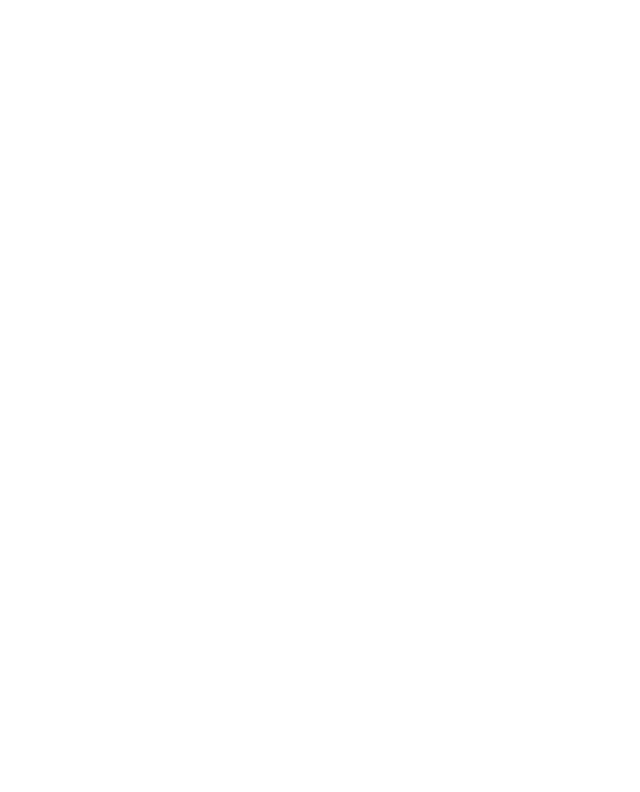
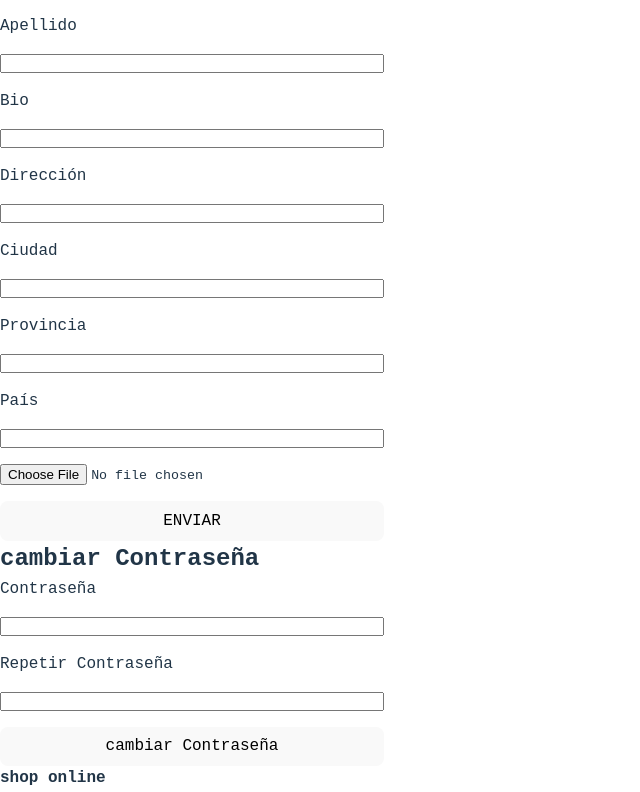
Before and after one commit to Misscafeina/marketplace, a React (Vite) app: page /editprofile in a window 1280 px wide. Before the commit this address had no page. Shown: the part 321-1113 px from the top of the page, without its empty margins (0-640 px from the left). Before the commit the page ends 800 px from the top, so only its background shows below. Built offline with nearby package versions, Linux system fonts and the light colour scheme; no server answers.

Commit message:
customhook updateUserForm

```diff
--- a/src/App.jsx
+++ b/src/App.jsx
@@ -9,17 +9,17 @@ import LoginPage from "./pages/loginPage/LoginPage";
 function App() {
   return (
     <>
-      {/* <Header /> */}
+      <Header />
       <Routes>
         <Route path="/" element={<HomePage />} />
-        <Route path="/edit-profile" element={<UpdateUserForm />} />
+        <Route path="/editprofile" element={<UpdateUserForm />} />
         {/* <Route path="/register" element={RegisterPage} /> */}
         <Route path="/login" element={<LoginPage />} />
         {/* <Route path="/profile" element={ProfilePage} /> */}
         {/* <Route path="/newproduct" element={NewProductPage} />  */}
       </Routes>
 
-      {/* <Footer /> */}
+      <Footer />
     </>
   );
 }
--- a/src/components/users/loginForm/LoginForm.jsx
+++ b/src/components/users/loginForm/LoginForm.jsx
@@ -16,6 +16,8 @@ function LoginForm() {
     e.preventDefault();
     try {
       await loginUser(username, password);
+      setUsername("");
+      setPassword("");
     } catch (error) {
       console.log(error);
     }
--- a/src/components/users/updateUserForm/UpdateUserForm.jsx
+++ b/src/components/users/updateUserForm/UpdateUserForm.jsx
@@ -1,87 +1,39 @@
-import { useEffect, useState } from "react";
-import { USER_INFO } from "../../../utils/constants";
-import { editOwnProfile } from "../../../services/userService";
+import useUpdateUserForm from "./useUpdateUserForm";
+import "./style.css";
 
 function UpdateUserForm() {
-  const [avatarUrl, setAvatarUrl] = useState();
-  const [name, setName] = useState(null);
-  const [lastname, setLastname] = useState(null);
-  const [password, setPassword] = useState();
-  const [repeatPassword, setRepeatPassword] = useState(null);
-  const [country, setCountry] = useState(null);
-  const [region, setRegion] = useState(null);
-  const [address, setAddress] = useState(null);
-
-  const [city, setCity] = useState(null);
-
-  useEffect(() => {
-    setAvatarUrl(USER_INFO?.avatar);
-  }, []);
-
-  const handleImageChange = (e) => {
-    const target = e.target.files[0];
-    const url = URL.createObjectURL(target);
-    setAvatarUrl(url);
-  };
-  const handleNameChange = (e) => {
-    const value = e.target.value;
-    setName(value);
-  };
-  const handleLastnameChange = (e) => {
-    const value = e.target.value;
-    setLastname(value);
-  };
-  const handlePasswordChange = (e) => {
-    const value = e.target.value;
-    setPassword(value);
-  };
-  const handleRepeatPasswordChange = (e) => {
-    const value = e.target.value;
-    setRepeatPassword(value);
-  };
-  const handleCountryChange = (e) => {
-    const value = e.target.value;
-    setCountry(value);
-  };
-  const handleRegionChange = (e) => {
-    const value = e.target.value;
-    setRegion(value);
-  };
-
-  const handleAddressChange = (e) => {
-    const value = e.target.value;
-    setAddress(value);
-  };
-
-  const handleCityChange = (e) => {
-    const value = e.target.value;
-    setCity(value);
-  };
-
-  // Función para llamar a backend y guardar la imagen localmente
-  const handleOnSubmit = async (e) => {
-    e.preventDefault();
-    console.log(e.target);
-    const formData = new FormData(e.target);
-    for (const value of formData.keys()) {
-      console.log(value);
-    }
-    const config = {
-      header: {
-        "Content-Type": "multipart/form-data",
-      },
-    };
-
-    try {
-      await editOwnProfile(formData, config);
-    } catch (err) {
-      console.log(err);
-    }
-  };
+  const {
+    state: {
+      avatarUrl,
+      name,
+      lastname,
+      password,
+      repeatPassword,
+      country,
+      region,
+      address,
+      city,
+      bio,
+    },
+    actions: {
+      handleAddressChange,
+      handleCityChange,
+      handleCountryChange,
+      handleImageChange,
+      handleLastnameChange,
+      handleNameChange,
+      handlePasswordChange,
+      handleRepeatPasswordChange,
+      handleRegionChange,
+      handleOnSubmit,
+      handleBioChange,
+    },
+  } = useUpdateUserForm();
 
   return (
-    <>
-      <form method="post" onSubmit={handleOnSubmit}>
+    <section>
+      <h2>cambiar info</h2>
+      <form method="post" onSubmit={handleOnSubmit} className="formContainer">
         <label htmlFor="name">Nombre</label>
         <input
           type="text"
@@ -95,24 +47,17 @@ function UpdateUserForm() {
           type="text"
           name="lastname"
           value={lastname}
-          id="name"
+          id="lastname"
           onChange={handleLastnameChange}
         />
-        <label htmlFor="password">Contraseña</label>
+
+        <label htmlFor="bio">Bio</label>
         <input
           type="text"
-          name="password"
-          value={password}
-          id="password"
-          onChange={handlePasswordChange}
-        />
-        <label htmlFor="repeatPassword">Repetir Contraseña</label>
-        <input
-          type="text"
-          name="repeatPassword"
-          value={repeatPassword}
-          id="repeatPassword"
-          onChange={handleRepeatPasswordChange}
+          name="bio"
+          value={bio}
+          id="bio"
+          onChange={handleBioChange}
         />
         <label htmlFor="address">Dirección</label>
         <input
@@ -154,7 +99,27 @@ function UpdateUserForm() {
           </div>
         )}
       </form>
-    </>
+      <h2>cambiar Contraseña</h2>
+      <form action="post" onSubmit={handleOnSubmit} className="formContainer">
+        <label htmlFor="password">Contraseña</label>
+        <input
+          type="password"
+          name="password"
+          value={password}
+          id="password"
+          onChange={handlePasswordChange}
+        />
+        <label htmlFor="repeatPassword">Repetir Contraseña</label>
+        <input
+          type="password"
+          name="repeatPassword"
+          value={repeatPassword}
+          id="repeatPassword"
+          onChange={handleRepeatPasswordChange}
+        />
+        <button>cambiar Contraseña</button>
+      </form>
+    </section>
   );
 }
 
--- /dev/null
+++ b/src/components/users/updateUserForm/style.css
@@ -0,0 +1,6 @@
+.formContainer {
+  display: flex;
+  flex-direction: column;
+  gap: 1rem;
+  width: 30vw;
+}
--- /dev/null
+++ b/src/components/users/updateUserForm/useUpdateUserForm.js
@@ -0,0 +1,137 @@
+import { useEffect, useState } from "react";
+import { USER_INFO } from "../../../utils/constants";
+import { editOwnProfile, getOwnProfile } from "../../../services/userService";
+
+function useUpdateUserForm() {
+  const [avatarUrl, setAvatarUrl] = useState();
+  const [name, setName] = useState("");
+  const [lastname, setLastname] = useState("");
+  const [password, setPassword] = useState("");
+  const [repeatPassword, setRepeatPassword] = useState("");
+  const [country, setCountry] = useState("");
+  const [region, setRegion] = useState("");
+  const [address, setAddress] = useState("");
+  const [city, setCity] = useState("");
+  const [bio, setBio] = useState("");
+
+  const handleImageChange = (e) => {
+    const target = e.target.files[0];
+    const url = URL.createObjectURL(target);
+    setAvatarUrl(url);
+  };
+  const handleNameChange = (e) => {
+    const value = e.target.value;
+    setName(value);
+  };
+  const handleLastnameChange = (e) => {
+    const value = e.target.value;
+    setLastname(value);
+  };
+  const handlePasswordChange = (e) => {
+    const value = e.target.value;
+    setPassword(value);
+  };
+  const handleRepeatPasswordChange = (e) => {
+    const value = e.target.value;
+    setRepeatPassword(value);
+  };
+  const handleCountryChange = (e) => {
+    const value = e.target.value;
+    setCountry(value);
+  };
+  const handleRegionChange = (e) => {
+    const value = e.target.value;
+    setRegion(value);
+  };
+
+  const handleAddressChange = (e) => {
+    const value = e.target.value;
+    setAddress(value);
+  };
+
+  const handleCityChange = (e) => {
+    const value = e.target.value;
+    setCity(value);
+  };
+  const handleBioChange = (e) => {
+    const value = e.target.value;
+    setBio(value);
+  };
+
+  useEffect(() => {
+    const getInfo = async () => {
+      try {
+        const profile = await getOwnProfile();
+        console.log(profile);
+        const {
+          data: {
+            data: {
+              userData: { name, lastName, bio, address, city, region, country },
+            },
+          },
+        } = profile;
+
+        setName(name || "");
+        setLastname(lastName || "");
+        setAddress(address || "");
+        setCity(city || "");
+        setRegion(region || "");
+        setCountry(country || "");
+        setBio(bio || "");
+      } catch (error) {
+        console.error(error);
+      }
+    };
+    getInfo();
+  }, []);
+  useEffect(() => {
+    setAvatarUrl(USER_INFO?.avatar);
+  }, []);
+  const handleOnSubmit = async (e) => {
+    e.preventDefault();
+    const formData = new FormData(e.target);
+    // for (const value of formData.keys()) {
+    //   console.log(value);
+    // }
+    const config = {
+      header: {
+        "Content-Type": "multipart/form-data",
+      },
+    };
+
+    try {
+      await editOwnProfile(formData, config);
+    } catch (err) {
+      console.log(err);
+    }
+  };
+  return {
+    state: {
+      avatarUrl,
+      name,
+      lastname,
+      password,
+      repeatPassword,
+      country,
+      region,
+      address,
+      city,
+      bio,
+    },
+    actions: {
+      handleAddressChange,
+      handleCityChange,
+      handleCountryChange,
+      handleImageChange,
+      handleLastnameChange,
+      handleNameChange,
+      handlePasswordChange,
+      handleRepeatPasswordChange,
+      handleRegionChange,
+      handleOnSubmit,
+      handleBioChange,
+    },
+  };
+}
+
+export default useUpdateUserForm;
--- a/src/services/userService.js
+++ b/src/services/userService.js
@@ -7,7 +7,7 @@ export const registerUser = (userinfo) => {
   return axios.post(`${BACKEND_URL}/users/register`, { userinfo });
 };
 export const getOwnProfile = () => {
-  return axios.post(`${BACKEND_URL}/users/private`);
+  return axios.get(`${BACKEND_URL}/users/private`);
 };
 export const getAnyUserProfile = (username) => {
   return axios.post(`${BACKEND_URL}/users/:${username}`);
```
Also changed, not shown: src/services/index.js (+1 -9 lines).
